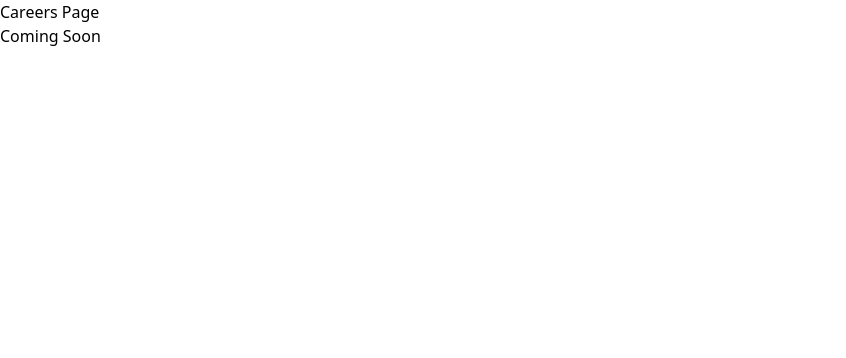
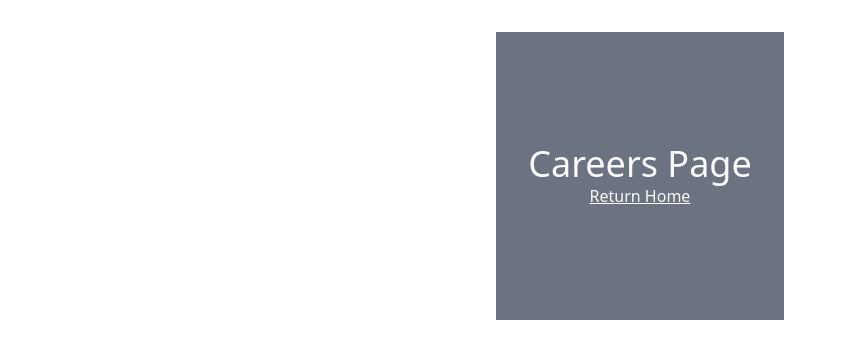
Before and after one commit to codefellows/seattle-code-python-401d22, a Next.js app in the folder class-38/inclass_demo/expert-eight-ball/: page /careers in a window 1280 px wide. Shown: the top 358 px of the page, without its empty margins (0-846 px from the left). Built offline with nearby package versions, Linux system fonts and the light colour scheme.

Commit message:
Refactored Careers page with link to return home.

```diff
--- a/class-38/inclass_demo/expert-eight-ball/pages/careers.js
+++ b/class-38/inclass_demo/expert-eight-ball/pages/careers.js
@@ -1,8 +1,14 @@
+import Link from "next/link";
+
 export default function Careers() {
     return (
-        <div>
-            <h1>Careers Page</h1>
-            <p>Coming Soon</p>
+        <div className="flex items-center justify-center mx-auto my-8 bg-gray-500 w-72 h-72 text-gray-50">
+            <section className="space-y-4">
+                <h1 className="text-4xl">Careers Page</h1>
+                <Link href="/">
+                    <a className="block text-center underline">Return Home</a>
+                </Link>
+            </section>
         </div>
     );
 }
```
